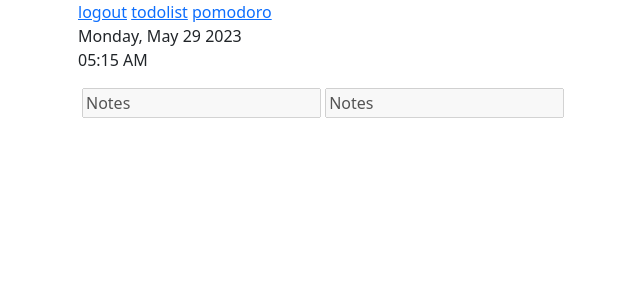
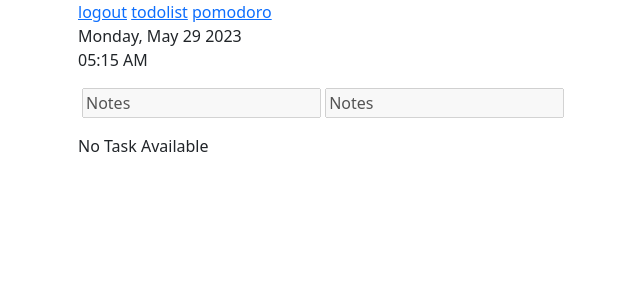
Before and after one commit to rahardjorahardjo/ProductivaRPL, a PHP site: page / in a window 1280 px wide. Shown: the top 300 px of the page, without its empty margins (4-644 px from the left). Run offline with PHP 8.4, Linux system fonts and the light colour scheme; a user stored in the database is signed in; tables that the repository leaves empty hold one stand-in row (values such as "Sample post").

Commit message:
task in index.php

```diff
--- a/rpl/index.php
+++ b/rpl/index.php
@@ -22,6 +22,10 @@ if(mysqli_num_rows($query) < 1){
     $note = $notes['note'];
 
 }
+
+//ambil data to-do
+$queryTask = mysqli_query($connection, "SELECT * FROM tasks WHERE user_id = '$user_id' ORDER BY datetime ASC");
+mysqli_data_seek($queryTask, 0);
 
 ?>
 
@@ -53,6 +57,29 @@ if(mysqli_num_rows($query) < 1){
         <input type="text" name="notes" value="<?= $note ?>" disabled>
         </form>
     </div>
+    <div class="container">
+    <?php
+    $total = mysqli_num_rows($queryTask);
+    if($total == 0){
+        echo '<p>No Task Available</p>';
+    } else{
+        if($total < 10){
+            $cnt = $total;
+        } else {
+            $cnt = 10;
+        }
+        for($i = 0; $i<$cnt; $i++){
+            $task = mysqli_fetch_assoc($queryTask);
+            if ($task['status'] == 1) {
+                $isitask = '<s>' . $task['task'] . '</s>';
+            } else {
+                $isitask = $task['task'];
+            }
+            echo '<p>'.$task['task'].'</p>';
+        }
+    }
+    ?>
+    </div>
 
 
     <script src="https://cdn.jsdelivr.net/npm/bootstrap@5.0.2/dist/js/bootstrap.bundle.min.js" integrity="sha384-MrcW6ZMFYlzcLA8Nl+NtUVF0sA7MsXsP1UyJoMp4YLEuNSfAP+JcXn/tWtIaxVXM" crossorigin="anonymous"></script>
```
